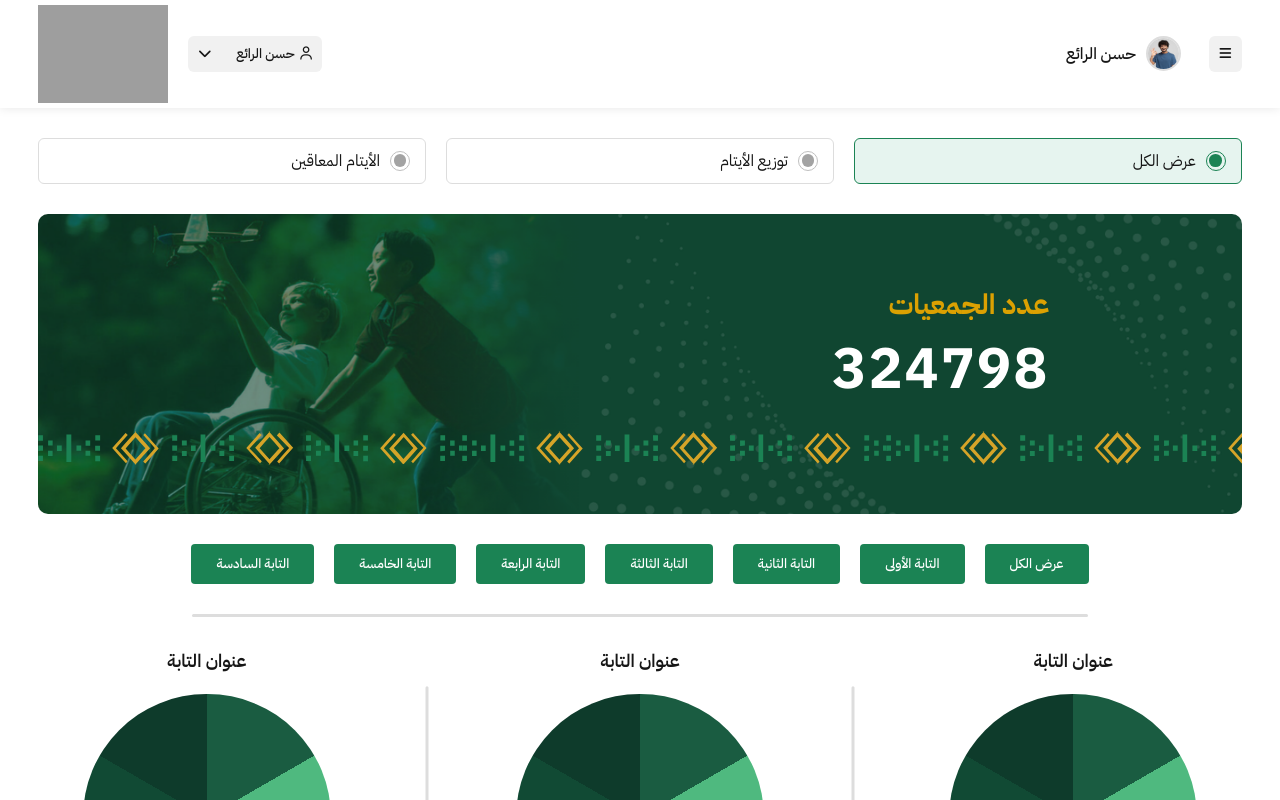
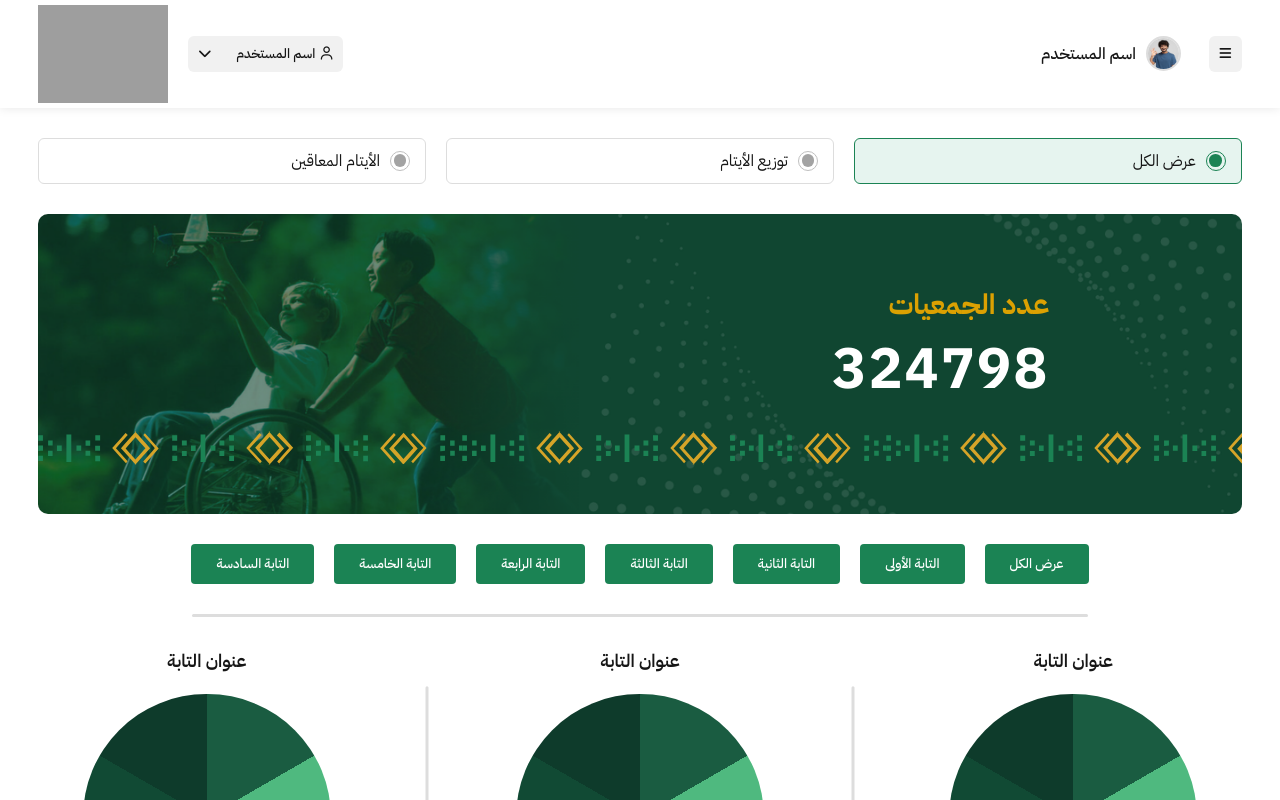
Before and after one commit to mo7amed-7ossam/hrsd-dashboard, a plain HTML site: page index.html in a window 1280 px wide. Shown: the top 800 px of the page. Drawn offline with Linux system fonts and the light colour scheme; grey boxes are pictures that could not be loaded.

Commit message:
Add files via upload

```diff
--- a/index.html
+++ b/index.html
@@ -24,13 +24,13 @@
 
             <div class="profile">
                 <img src="imgs/user.jpg" alt="profile">
-                <span>حسن الرائع</span>
+                <span>اسم المستخدم</span>
             </div>
         </div>
 
         <div class="nav-control-container">
             <button class="profile-links">
-                <i class="fa-regular fa-user"></i> <span>حسن الرائع</span> <i class="fa-solid fa-chevron-down"
+                <i class="fa-regular fa-user"></i> <span>اسم المستخدم</span> <i class="fa-solid fa-chevron-down"
                     style="margin-right: 20px;"></i>
             </button>
 
```
